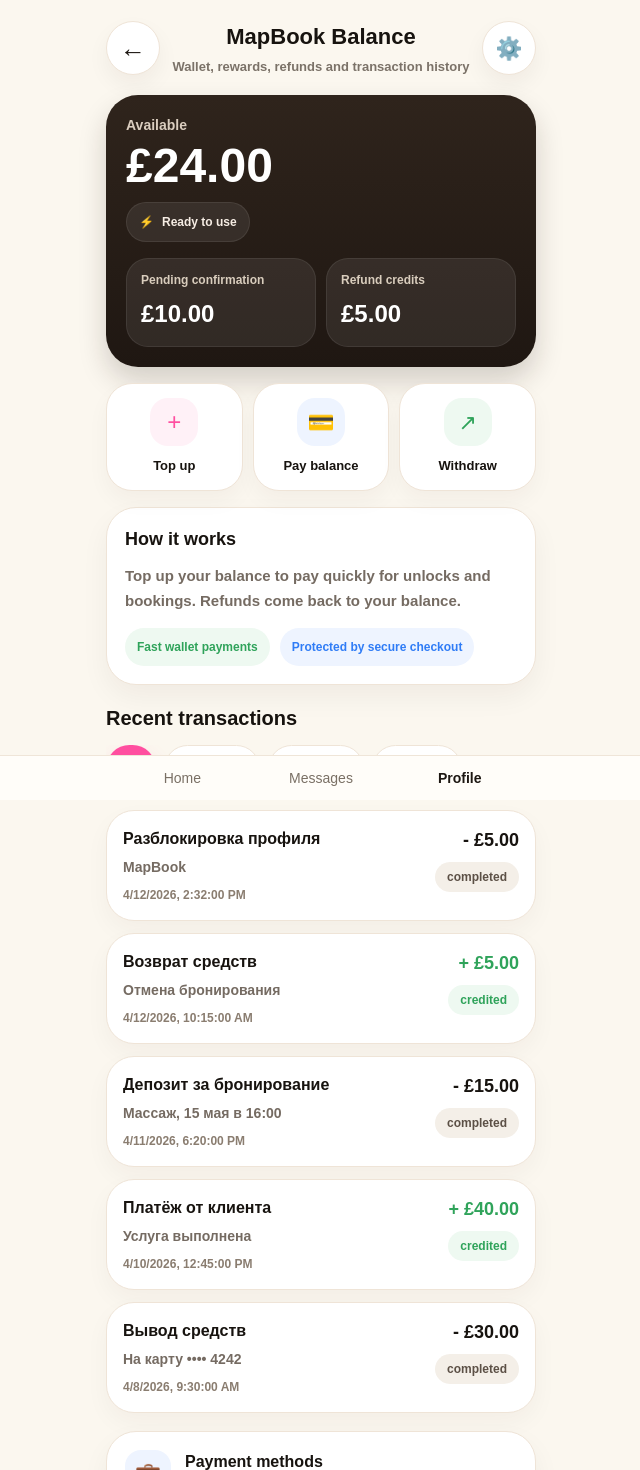
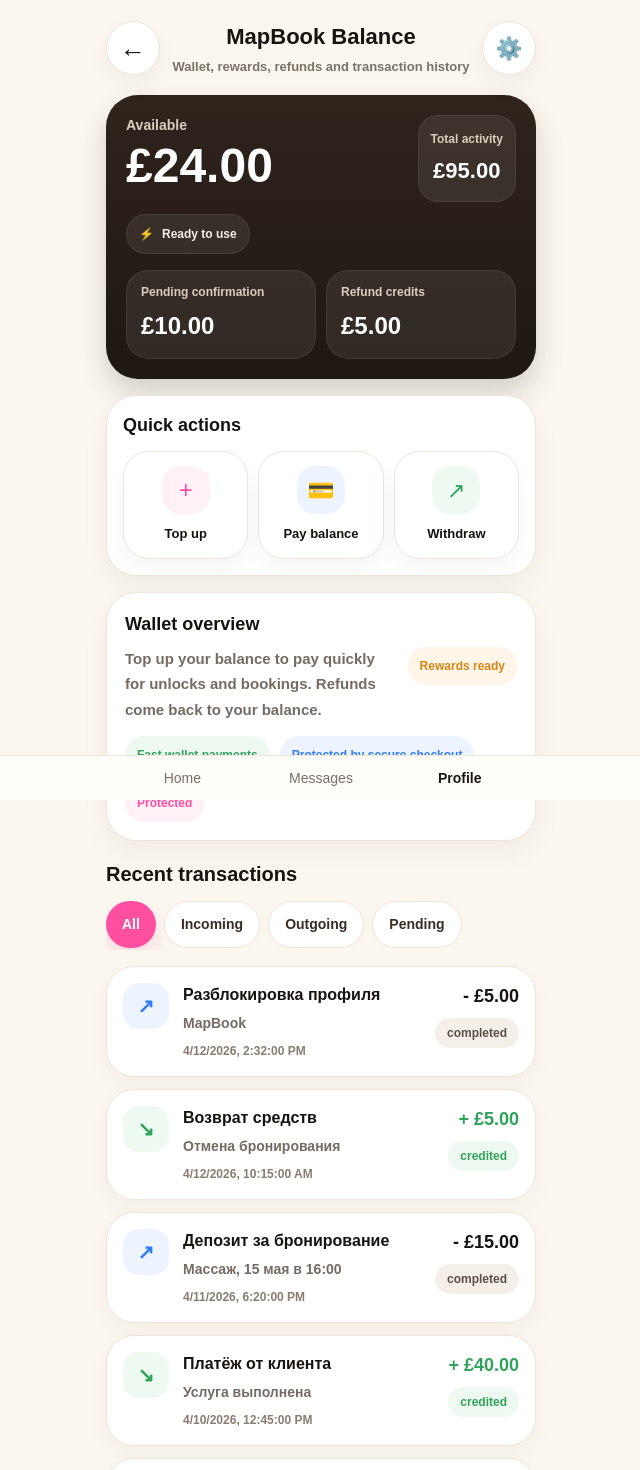
Before and after one commit to bellasalon4u-source/mapbookapp, a Next.js app: page /profile/balance in a window 1280 px wide. Shown: the top 1470 px of the page, without its empty margins (319-959 px from the left). Built offline with nearby package versions, Linux system fonts and the light colour scheme.

Commit message:
git add app/profile/balance/page.tsx git commit -m "redesign balance wallet page"

```diff
--- a/app/profile/balance/page.tsx
+++ b/app/profile/balance/page.tsx
@@ -34,6 +34,12 @@ const balanceTexts = {
     instantWallet: 'Fast wallet payments',
     secureWallet: 'Protected by secure checkout',
     walletReady: 'Ready to use',
+    walletOverview: 'Wallet overview',
+    rewardsReady: 'Rewards ready',
+    totalActivity: 'Total activity',
+    protected: 'Protected',
+    quickActions: 'Quick actions',
+    useNow: 'Use now',
   },
   ES: {
     title: 'Saldo MapBook',
@@ -57,6 +63,12 @@ const balanceTexts = {
     instantWallet: 'Pagos rápidos con saldo',
     secureWallet: 'Protegido por pago seguro',
     walletReady: 'Listo para usar',
+    walletOverview: 'Resumen de billetera',
+    rewardsReady: 'Recompensas listas',
+    totalActivity: 'Actividad total',
+    protected: 'Protegido',
+    quickActions: 'Acciones rápidas',
+    useNow: 'Usar ahora',
   },
   RU: {
     title: 'Баланс MapBook',
@@ -80,6 +92,12 @@ const balanceTexts = {
     instantWallet: 'Быстрые оплаты с баланса',
     secureWallet: 'Защищено безопасной оплатой',
     walletReady: 'Готово к использованию',
+    walletOverview: 'Обзор кошелька',
+    rewardsReady: 'Бонусы готовы',
+    totalActivity: 'Общая активность',
+    protected: 'Защищено',
+    quickActions: 'Быстрые действия',
+    useNow: 'Использовать',
   },
   CZ: {
     title: 'Zůstatek MapBook',
@@ -103,6 +121,12 @@ const balanceTexts = {
     instantWallet: 'Rychlé platby ze zůstatku',
     secureWallet: 'Chráněno bezpečnou platbou',
     walletReady: 'Připraveno k použití',
+    walletOverview: 'Přehled peněženky',
+    rewardsReady: 'Bonusy připraveny',
+    totalActivity: 'Celková aktivita',
+    protected: 'Chráněno',
+    quickActions: 'Rychlé akce',
+    useNow: 'Použít',
   },
   DE: {
     title: 'MapBook Guthaben',
@@ -126,6 +150,12 @@ const balanceTexts = {
     instantWallet: 'Schnelle Wallet-Zahlungen',
     secureWallet: 'Durch sicheren Checkout geschützt',
     walletReady: 'Bereit zur Nutzung',
+    walletOverview: 'Wallet-Übersicht',
+    rewardsReady: 'Boni bereit',
+    totalActivity: 'Gesamtaktivität',
+    protected: 'Geschützt',
+    quickActions: 'Schnellaktionen',
+    useNow: 'Jetzt nutzen',
   },
   PL: {
     title: 'Saldo MapBook',
@@ -149,6 +179,12 @@ const balanceTexts = {
     instantWallet: 'Szybkie płatności z salda',
     secureWallet: 'Chronione bezpieczną płatnością',
     walletReady: 'Gotowe do użycia',
+    walletOverview: 'Przegląd portfela',
+    rewardsReady: 'Bonusy gotowe',
+    totalActivity: 'Całkowita aktywność',
+    protected: 'Chronione',
+    quickActions: 'Szybkie akcje',
+    useNow: 'Użyj teraz',
   },
 } as const;
 
@@ -160,34 +196,26 @@ function formatMoney(value: number) {
 
 function getStatusStyle(tx: WalletTransaction) {
   if (tx.status === 'pending') {
-    return {
-      background: '#fff5e8',
-      color: '#d68612',
-    };
+    return { background: '#fff5e8', color: '#d68612' };
   }
-
   if (tx.status === 'credited') {
-    return {
-      background: '#eef9f1',
-      color: '#2fa35a',
-    };
+    return { background: '#eef9f1', color: '#2fa35a' };
   }
-
   if (tx.status === 'failed') {
-    return {
-      background: '#fff1f1',
-      color: '#ef4444',
-    };
+    return { background: '#fff1f1', color: '#ef4444' };
   }
-
-  return {
-    background: '#f4efe8',
-    color: '#5c5046',
-  };
+  return { background: '#f4efe8', color: '#5c5046' };
 }
 
 function getAmountColor(amount: number) {
   return amount >= 0 ? '#2fa35a' : '#17130f';
+}
+
+function getTransactionIcon(tx: WalletTransaction) {
+  if (tx.amount > 0) return { icon: '↘', bg: '#eef9f1', color: '#2fa35a' };
+  if (tx.status === 'pending') return { icon: '⏳', bg: '#fff5e8', color: '#d68612' };
+  if (tx.status === 'failed') return { icon: '✕', bg: '#fff1f1', color: '#ef4444' };
+  return { icon: '↗', bg: '#eef4ff', color: '#2f7cf6' };
 }
 
 export default function BalancePage() {
@@ -229,17 +257,18 @@ export default function BalancePage() {
     if (filter === 'incoming') {
       return items.filter((item) => item.amount > 0);
     }
-
     if (filter === 'outgoing') {
       return items.filter((item) => item.amount < 0);
     }
-
     if (filter === 'pending') {
       return items.filter((item) => item.status === 'pending');
     }
-
     return items;
   }, [filter, wallet.transactions]);
+
+  const totalActivity = useMemo(() => {
+    return (wallet.transactions || []).reduce((sum, item) => sum + Math.abs(item.amount), 0);
+  }, [wallet.transactions]);
 
   return (
     <main
@@ -276,15 +305,7 @@ export default function BalancePage() {
           </button>
 
           <div style={{ textAlign: 'center' }}>
-            <div
-              style={{
-                fontSize: 22,
-                fontWeight: 900,
-                color: '#17130f',
-              }}
-            >
-              {text.title}
-            </div>
+            <div style={{ fontSize: 22, fontWeight: 900, color: '#17130f' }}>{text.title}</div>
             <div
               style={{
                 marginTop: 4,
@@ -328,14 +349,14 @@ export default function BalancePage() {
         >
           <div
             style={{
-              fontSize: 14,
-              color: '#dacdbf',
-              fontWeight: 800,
+              display: 'grid',
+              gridTemplateColumns: '1fr auto',
+              gap: 14,
+              alignItems: 'start',
             }}
           >
-            {text.available}
-          </div>
-
+            <div>
+              <div style={{ fontSize: 14, color: '#dacdbf', fontWeight: 800 }}>{text.available}</div>
               <div
                 style={{
                   marginTop: 6,
@@ -345,6 +366,26 @@ export default function BalancePage() {
                 }}
               >
                 £{wallet.availableBalance.toFixed(2)}
+              </div>
+            </div>
+
+            <div
+              style={{
+                borderRadius: 20,
+                background: 'rgba(255,255,255,0.08)',
+                border: '1px solid rgba(255,255,255,0.08)',
+                padding: '14px 12px',
+                textAlign: 'center',
+                minWidth: 96,
+              }}
+            >
+              <div style={{ fontSize: 12, color: '#d9cdbd', fontWeight: 800 }}>
+                {text.totalActivity}
+              </div>
+              <div style={{ marginTop: 6, fontSize: 22, fontWeight: 900, color: '#fff' }}>
+                £{totalActivity.toFixed(2)}
+              </div>
+            </div>
           </div>
 
           <div
@@ -439,6 +480,26 @@ export default function BalancePage() {
         <div
           style={{
             marginTop: 16,
+            borderRadius: 30,
+            border: '1px solid #efe4d7',
+            background: '#fff',
+            padding: 16,
+            boxShadow: '0 12px 28px rgba(44, 23, 10, 0.05)',
+          }}
+        >
+          <div
+            style={{
+              fontSize: 18,
+              fontWeight: 900,
+              color: '#17130f',
+              marginBottom: 12,
+            }}
+          >
+            {text.quickActions}
+          </div>
+
+          <div
+            style={{
               display: 'grid',
               gridTemplateColumns: 'repeat(3, minmax(0, 1fr))',
               gap: 10,
@@ -561,6 +622,7 @@ export default function BalancePage() {
               </div>
             </button>
           </div>
+        </div>
 
         <div
           style={{
@@ -574,17 +636,25 @@ export default function BalancePage() {
         >
           <div
             style={{
+              display: 'flex',
+              alignItems: 'center',
+              justifyContent: 'space-between',
+              gap: 12,
+            }}
+          >
+            <div>
+              <div
+                style={{
                   fontSize: 18,
                   fontWeight: 900,
                   color: '#17130f',
                 }}
               >
-            {text.howItWorks}
+                {text.walletOverview}
               </div>
-
               <div
                 style={{
-              marginTop: 10,
+                  marginTop: 8,
                   fontSize: 15,
                   lineHeight: 1.7,
                   color: '#756b62',
@@ -592,6 +662,22 @@ export default function BalancePage() {
                 }}
               >
                 {text.howItWorksText}
+              </div>
+            </div>
+
+            <div
+              style={{
+                borderRadius: 18,
+                background: '#fff5e8',
+                color: '#d68612',
+                padding: '10px 12px',
+                fontSize: 12,
+                fontWeight: 900,
+                whiteSpace: 'nowrap',
+              }}
+            >
+              {text.rewardsReady}
+            </div>
           </div>
 
           <div
@@ -626,6 +712,19 @@ export default function BalancePage() {
               }}
             >
               {text.secureWallet}
+            </div>
+
+            <div
+              style={{
+                borderRadius: 999,
+                padding: '10px 12px',
+                background: '#fff1f7',
+                color: '#ff4fa0',
+                fontSize: 12,
+                fontWeight: 900,
+              }}
+            >
+              {text.protected}
             </div>
           </div>
         </div>
@@ -700,6 +799,7 @@ export default function BalancePage() {
         >
           {filteredTransactions.map((tx) => {
             const statusStyle = getStatusStyle(tx);
+            const txIcon = getTransactionIcon(tx);
 
             return (
               <div
@@ -714,12 +814,29 @@ export default function BalancePage() {
               >
                 <div
                   style={{
-                    display: 'flex',
+                    display: 'grid',
+                    gridTemplateColumns: '46px 1fr auto',
+                    gap: 14,
                     alignItems: 'start',
-                    justifyContent: 'space-between',
-                    gap: 12,
                   }}
                 >
+                  <div
+                    style={{
+                      width: 46,
+                      height: 46,
+                      borderRadius: 16,
+                      background: txIcon.bg,
+                      color: txIcon.color,
+                      display: 'flex',
+                      alignItems: 'center',
+                      justifyContent: 'center',
+                      fontSize: 20,
+                      fontWeight: 900,
+                    }}
+                  >
+                    {txIcon.icon}
+                  </div>
+
                   <div style={{ minWidth: 0 }}>
                     <div
                       style={{
```
Lines whose indentation alone changed are shown as unchanged.
